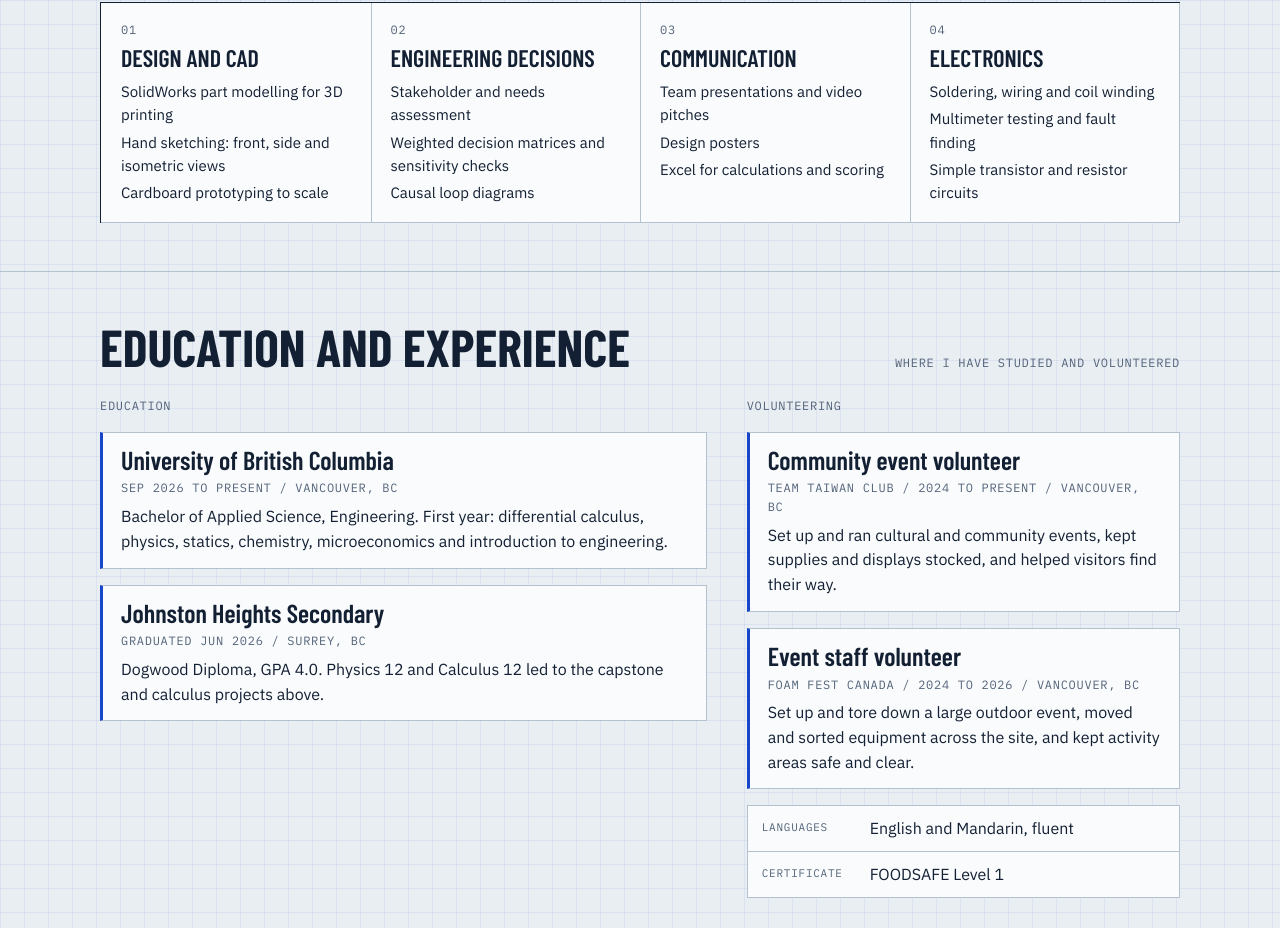
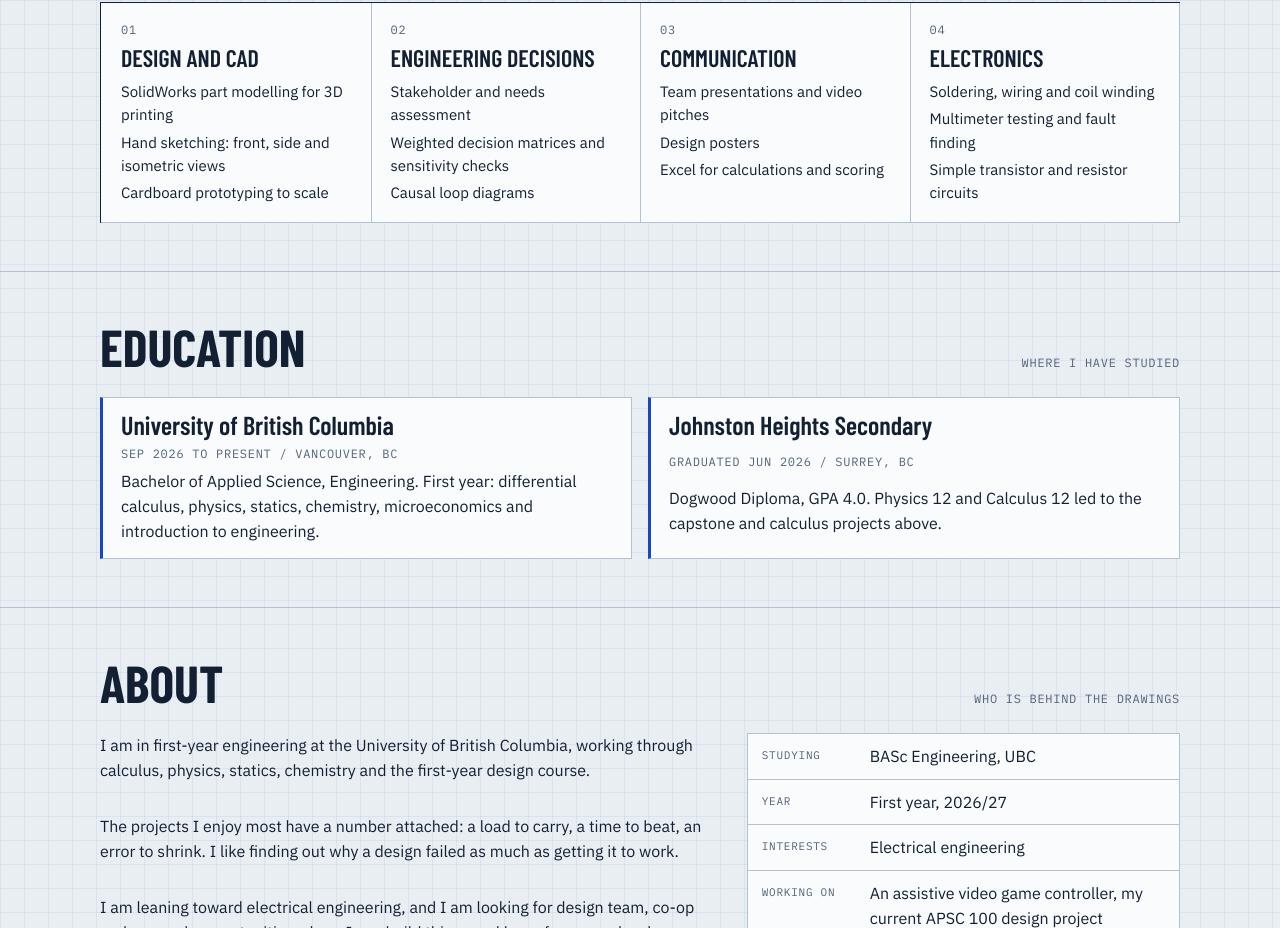
Before and after one commit to eason503/eason503.github.io, a plain HTML site: page index.html in a window 1280 px wide. Shown: the part 1872-2800 px from the top of the page. Drawn offline with nearby package versions, Linux system fonts and the light colour scheme.

Commit message:
Keep only education in the education section
Co-Authored-By: Claude Opus 5.5 <noreply@anthropic.com>
Claude-Session: https://claude.ai/code/session_018GLZznQNyGchT3gWs4fwPU

```diff
--- a/index.html
+++ b/index.html
@@ -211,7 +211,8 @@ a.sheet:hover, a.sheet:focus-visible { transform: translate(-3px, -3px); box-sha
 .skills h3 { font-size: 24px; font-weight: 600; text-transform: uppercase; margin: 6px 0 10px; }
 .skills ul { margin: 0; padding: 0; list-style: none; display: grid; gap: 4px; font-size: 15px; }
 
-/* Education and experience */
+/* Education */
+.edu { grid-template-columns: repeat(auto-fit, minmax(300px, 1fr)); }
 .entries { display: grid; gap: 16px; align-content: start; }
 .entry { background: var(--sheet); border: 1px solid var(--line); border-left: 3px solid var(--accent); padding: 14px 18px; display: grid; gap: 6px; }
 .entry h3 { font-size: 26px; font-weight: 600; }
@@ -256,7 +257,7 @@ footer .wrap { display: flex; flex-wrap: wrap; justify-content: space-between; g
     <nav aria-label="Sections">
       <a href="#projects">Projects</a>
       <a href="#skills">Skills</a>
-      <a href="#experience">Experience</a>
+      <a href="#education">Education</a>
       <a href="#about">About</a>
       <a href="#contact">Contact</a>
     </nav>
@@ -314,15 +315,13 @@ footer .wrap { display: flex; flex-wrap: wrap; justify-content: space-between; g
     </div>
   </section>
 
-  <section id="experience">
+  <section id="education">
     <div class="wrap">
       <div class="head">
-        <h2>Education and experience</h2>
-        <p class="note">Where I have studied and volunteered</p>
+        <h2>Education</h2>
+        <p class="note">Where I have studied</p>
       </div>
-      <div class="two">
-        <div class="entries">
-          <p class="note">Education</p>
+      <div class="entries edu">
         <div class="entry">
           <h3>University of British Columbia</h3>
           <p class="note">Sep 2026 to present / Vancouver, BC</p>
@@ -332,24 +331,6 @@ footer .wrap { display: flex; flex-wrap: wrap; justify-content: space-between; g
           <h3>Johnston Heights Secondary</h3>
           <p class="note">Graduated Jun 2026 / Surrey, BC</p>
           <p>Dogwood Diploma, GPA 4.0. Physics 12 and Calculus 12 led to the capstone and calculus projects above.</p>
-          </div>
-        </div>
-        <div class="entries">
-          <p class="note">Volunteering</p>
-          <div class="entry">
-            <h3>Community event volunteer</h3>
-            <p class="note">Team Taiwan Club / 2024 to present / Vancouver, BC</p>
-            <p>Set up and ran cultural and community events, kept supplies and displays stocked, and helped visitors find their way.</p>
-          </div>
-          <div class="entry">
-            <h3>Event staff volunteer</h3>
-            <p class="note">Foam Fest Canada / 2024 to 2026 / Vancouver, BC</p>
-            <p>Set up and tore down a large outdoor event, moved and sorted equipment across the site, and kept activity areas safe and clear.</p>
-          </div>
-          <dl class="facts">
-            <div><dt>Languages</dt><dd>English and Mandarin, fluent</dd></div>
-            <div><dt>Certificate</dt><dd>FOODSAFE Level 1</dd></div>
-          </dl>
         </div>
       </div>
     </div>
```
Lines whose indentation alone changed are shown as unchanged.
